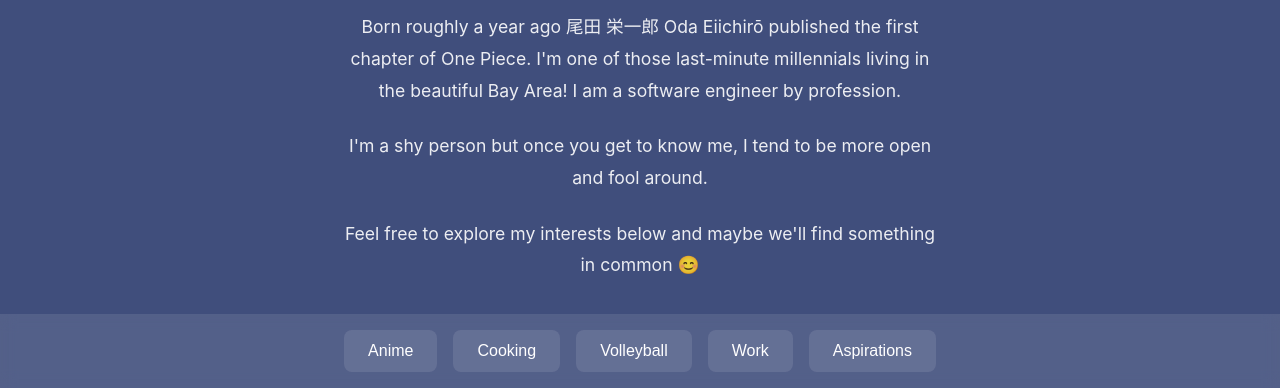
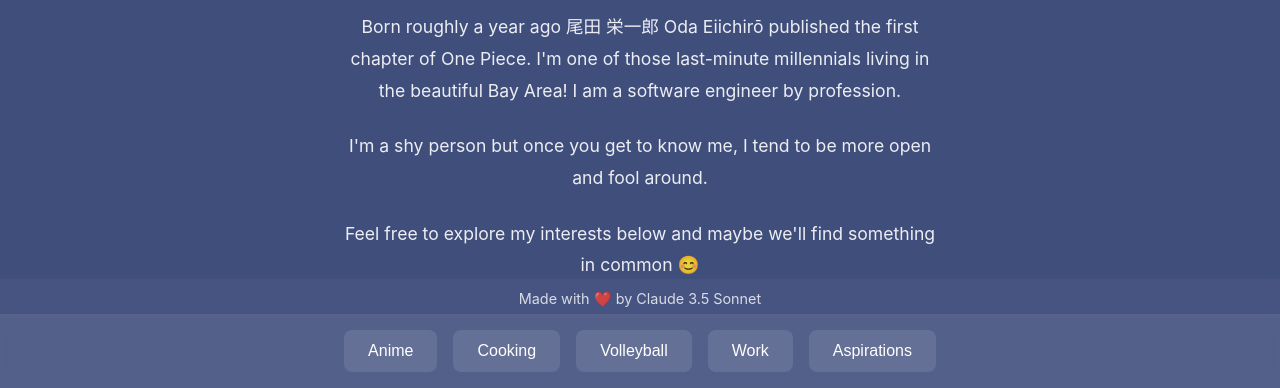
Before and after one commit to aymsoni29/profile, a plain HTML site: page index.html in a window 1280 px wide. Shown: the part 412-800 px from the top of the page. Drawn offline with Linux system fonts and the light colour scheme.

Commit message:
credits to claude

```diff
--- a/css/styles.css
+++ b/css/styles.css
@@ -118,11 +118,13 @@ nav {
     overflow-x: auto;
     -webkit-overflow-scrolling: touch;
 }
+
 nav .nav-container {
     display: flex;
     gap: 1rem;
     padding: 0 0.5rem;
 }
+
 .nav-button {
     padding: 0.75rem 1.5rem;
     border: none;
@@ -268,3 +270,17 @@ nav {
         right: 0.5rem;
     }
 }
+
+.credits {
+    position: fixed;
+    bottom: 70px;
+    /* Position it above the navigation */
+    left: 0;
+    right: 0;
+    text-align: center;
+    padding: 0.5rem;
+    font-size: 0.9rem;
+    opacity: 0.8;
+    background: rgba(255, 255, 255, 0.05);
+    backdrop-filter: blur(8px);
+}
--- a/index.html
+++ b/index.html
@@ -126,6 +126,10 @@
         </section>
     </main>
 
+    <div class="credits">
+        Made with ❤️ by Claude 3.5 Sonnet
+    </div>
+
     <nav>
         <div class="nav-container">
             <button class="nav-button" data-view="anime">Anime</button>
```
